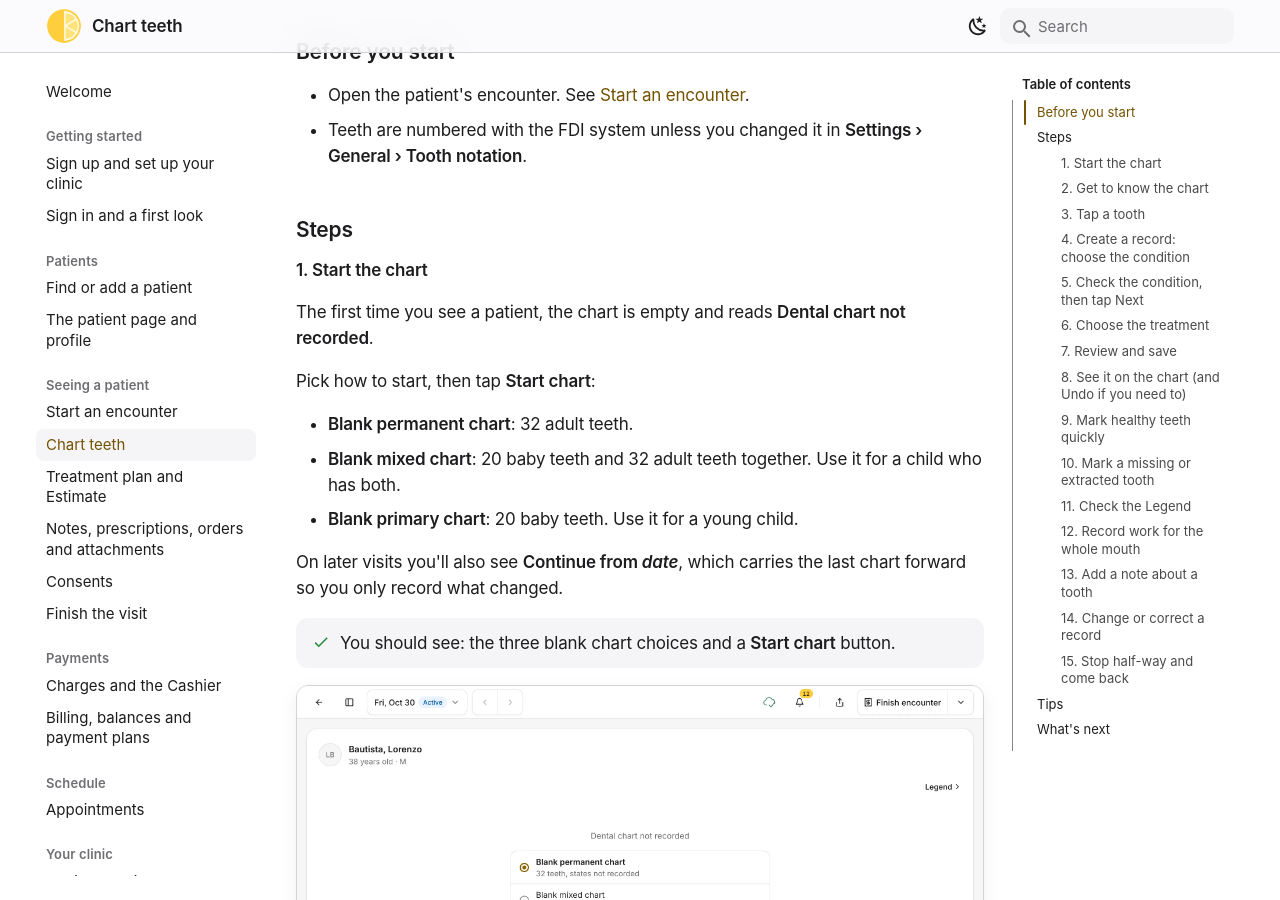
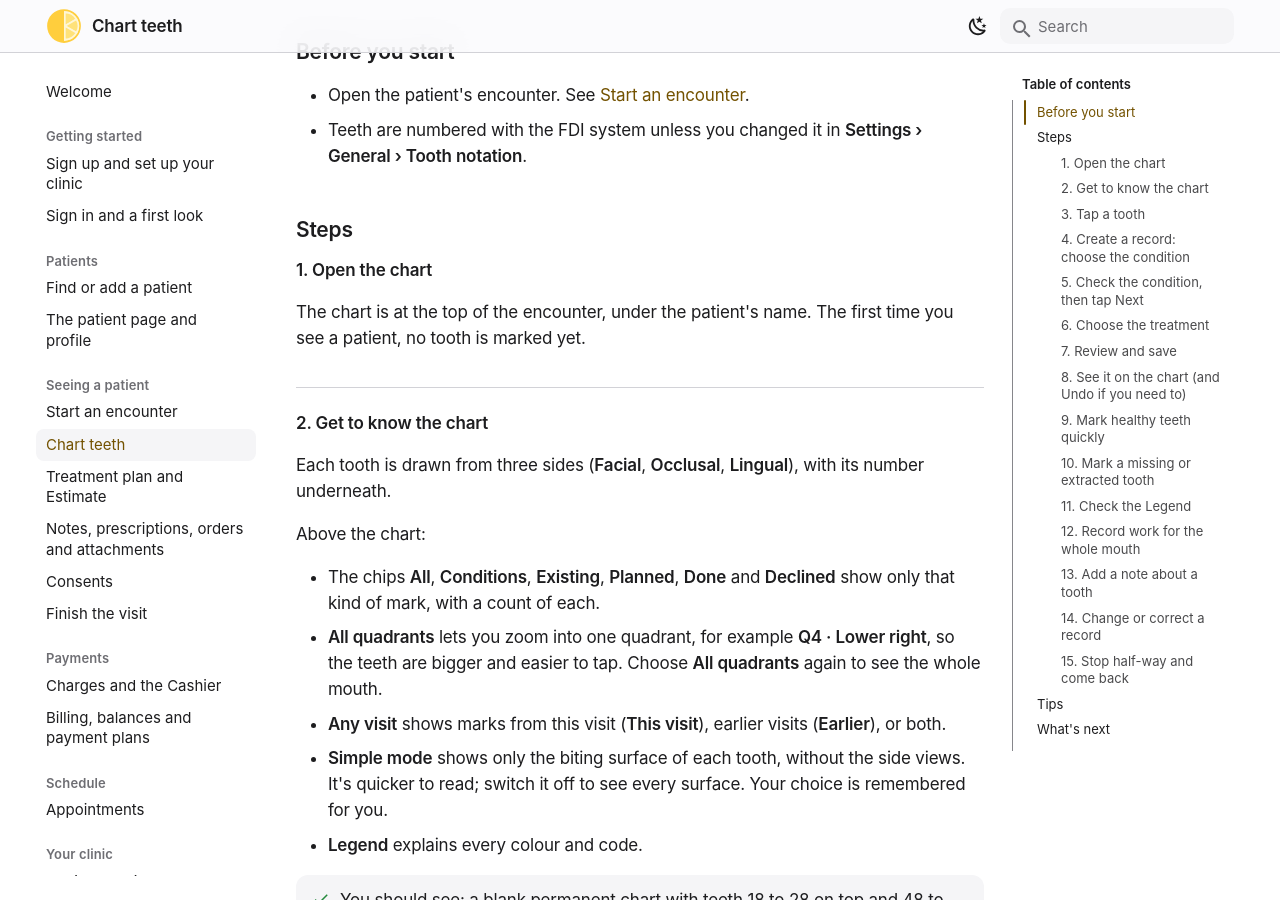
Before and after one commit to mycurelabs/dentalemon-user-guide, an MkDocs documentation site: the page built from docs/visits/chart-teeth.md, in a window 1280 px wide and 900 px high, scrolled down 330 px. Built offline with MkDocs 1.6.1 and Material for MkDocs 9.7.7, drawn with Linux system fonts in a browser that asks for light colours.

Commit message:
Chart teeth: the blank chart choices are gone from the app
Step 1 no longer describes choosing Blank permanent / mixed / primary
chart or Start chart, and its picture is removed. Start an encounter's
chart bullet updated to match.

Co-Authored-By: Claude Opus 5.5 <noreply@anthropic.com>

```diff
--- a/docs/visits/chart-teeth.md
+++ b/docs/visits/chart-teeth.md
@@ -13,22 +13,9 @@ Record what you find on each tooth, and the treatment it needs, right on the cha
 
 ## Steps
 
-### 1. Start the chart
+### 1. Open the chart
 
-The first time you see a patient, the chart is empty and reads **Dental chart not recorded**.
-
-Pick how to start, then tap **Start chart**:
-
-- **Blank permanent chart**: 32 adult teeth.
-- **Blank mixed chart**: 20 baby teeth and 32 adult teeth together. Use it for a child who has both.
-- **Blank primary chart**: 20 baby teeth. Use it for a young child.
-
-On later visits you'll also see **Continue from *date***, which carries the last chart forward so you only record what changed.
-
-You should see: the three blank chart choices and a **Start chart** button.
-{ .see }
-
-![The empty chart: Dental chart not recorded, with Blank permanent chart selected and a Start chart button](../assets/chart-teeth/01-start-chart.webp)
+The chart is at the top of the encounter, under the patient's name. The first time you see a patient, no tooth is marked yet.
 
 ### 2. Get to know the chart
 
```
Also changed, not shown: docs/visits/start-an-encounter.md (+1 -1 lines), docs/assets/chart-teeth/01-start-chart.webp (deleted), 1 other file.
